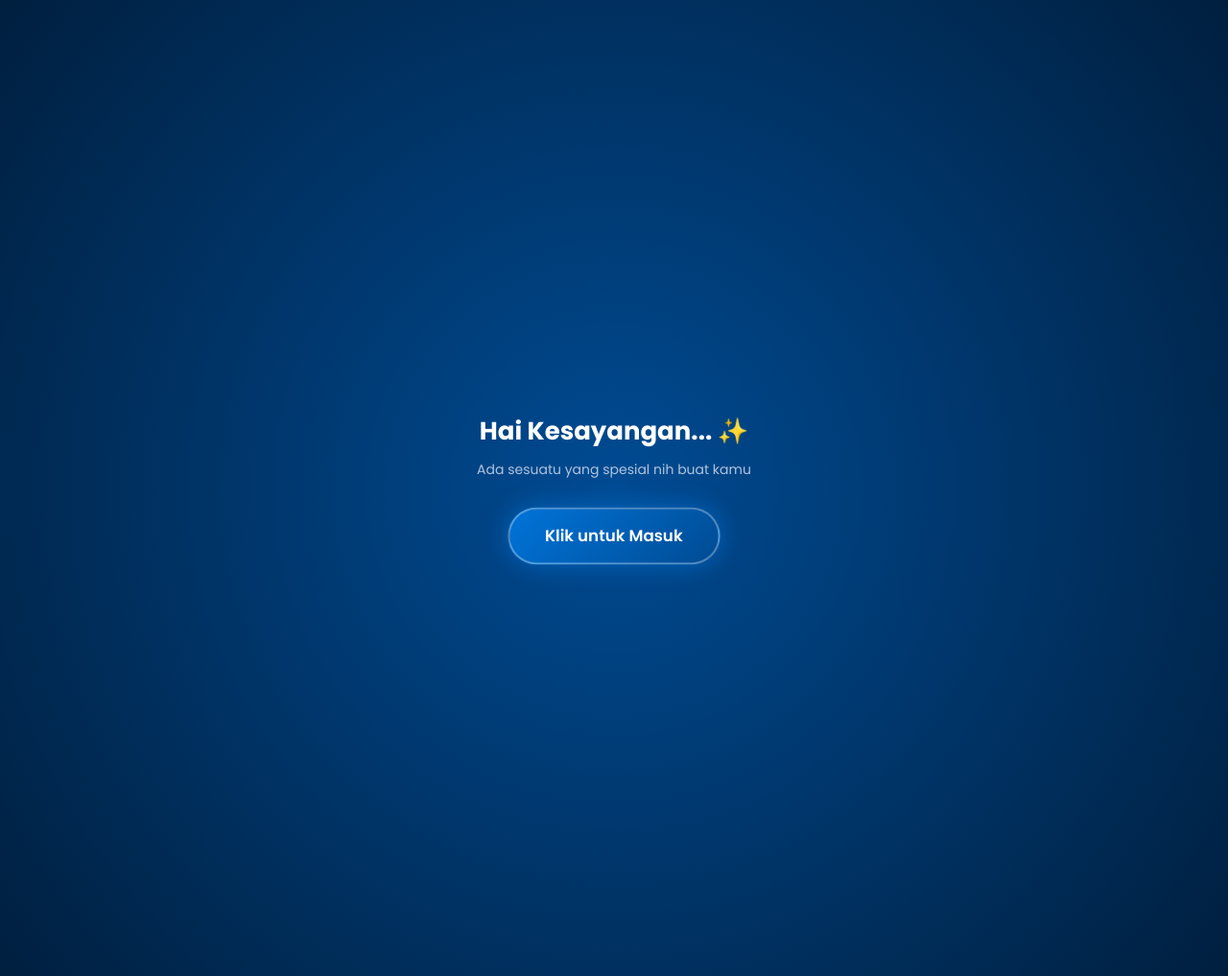
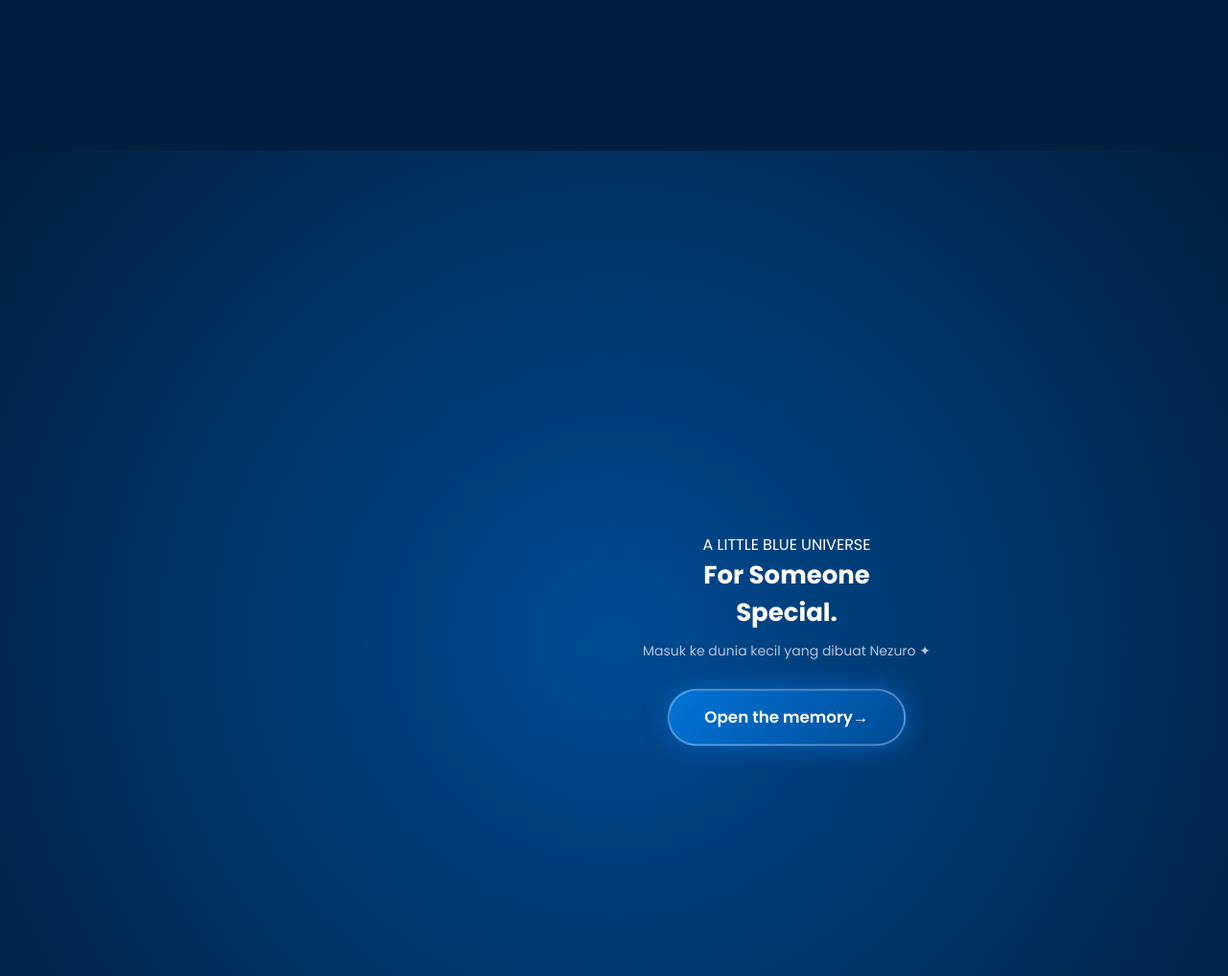
Before and after one commit to Nethrei/Nezza, a PHP site: page / in a window 1280 px wide. Shown: the whole page at 96% size. Run offline with PHP 8.4, Linux system fonts and the light colour scheme; a map, chart or similar area stays blank; some libraries are stand-ins or nearby versions.

Commit message:
Rombak total UI interaktif Sonic dan liquid navigation

```diff
--- a/index.php
+++ b/index.php
@@ -3,65 +3,99 @@
 <head>
 <meta charset="UTF-8">
 <meta name="viewport" content="width=device-width, initial-scale=1.0">
-    <title>Spesial Untukmu 💙</title>
+<meta name="theme-color" content="#07152f">
+<title>Nezuro • Blue Memories</title>
 <link rel="stylesheet" href="style.css">
 </head>
 <body>
+<canvas id="bg-canvas"></canvas>
+<div id="cursor-glow"></div>
+<div class="ambient ambient-one"></div><div class="ambient ambient-two"></div>
+
 <audio id="bg-music" src="Backstreet Boys - Shape of My Heart (Lyrics) - FirePlay (128k).mp3" loop></audio>
 
 <div id="landing-page">
+  <div class="landing-orbit"></div>
+  <div class="sonic-stage landing-sonic"><canvas id="sonic-canvas" width="360" height="360"></canvas></div>
   <div class="landing-content">
-            <h1>Hai Kesayangan... ✨</h1>
-            <p>Ada sesuatu yang spesial nih buat kamu</p>
-            <button id="enter-btn">Klik untuk Masuk</button>
+    <span class="eyebrow">A LITTLE BLUE UNIVERSE</span>
+    <h1>For Someone<br><span>Special.</span></h1>
+    <p>Masuk ke dunia kecil yang dibuat Nezuro ✦</p>
+    <button id="enter-btn"><span>Open the memory</span><b>→</b></button>
   </div>
 </div>
 
-    <button id="hamburger-btn" aria-label="Buka menu">
-        <span></span><span></span><span></span>
-    </button>
-    <button id="music-toggle-btn" aria-label="Kontrol musik">🎵</button>
+<header class="topbar">
+  <button id="menu-btn" class="glass-btn" aria-label="Buka menu"><i></i><i></i><i></i></button>
+  <div class="brand"><span class="brand-dot"></span> NEZURO</div>
+  <button id="music-toggle-btn" class="glass-btn" aria-label="Musik">♫</button>
+</header>
 
 <div id="sidebar-overlay"></div>
 <aside id="sidebar-menu">
-        <div class="sidebar-header">
-            <h3>Menu Kita</h3>
-            <button id="close-sidebar" aria-label="Tutup menu">&times;</button>
-        </div>
-        <ul class="sidebar-links">
-            <li><a href="#" class="nav-item" data-target="home-view">🏠 Halaman Utama</a></li>
-            <li><a href="#" class="nav-item" data-target="album-view">📸 Album Foto</a></li>
-            <li><a href="#" class="nav-item" data-target="kosong1-view">✨ Kosong</a></li>
-            <li><a href="#" class="nav-item" data-target="kosong2-view">✨ Kosong</a></li>
-        </ul>
-        <div class="sidebar-footer"><p>Dibuat dengan 💙 oleh <strong>Nezuro</strong></p></div>
+  <div class="sidebar-top"><strong>NEZURO</strong><button id="close-sidebar">×</button></div>
+  <p class="side-label">EXPLORE</p>
+  <nav>
+    <button class="nav-item active" data-target="home-view">⌂ <span>Home</span></button>
+    <button class="nav-item" data-target="album-view">▣ <span>Album</span></button>
+    <button class="nav-item" data-target="about-view">✦ <span>Our Story</span></button>
+  </nav>
+  <div class="side-card"><small>BLUE NOTE</small><p>“Setiap momen kecil punya tempatnya sendiri.”</p></div>
 </aside>
 
 <main id="content-area">
-        <section id="home-view" class="view-page">
-            <header class="hero-section">
-                <div class="main-photo-frame"><img src="IMG_20260731_204858.jpg" alt="Foto Utama"></div>
-                <div class="hero-text">
-                    <h2>Teruntuk Kamu, Rumah Pulangku 💙</h2>
-                    <p>Terima kasih ya udah jadi alasan aku tersenyum setiap hari. Web ini sengaja aku buat khusus untuk ngerangkum momen-momen indah kita.</p>
-                    <div class="badge-love">Forever with you</div>
+  <section id="home-view" class="view-page active">
+    <div class="hero-grid">
+      <div class="hero-copy reveal">
+        <span class="eyebrow">WELCOME TO OUR SPACE</span>
+        <h2>Kenangan yang<br><em>nggak biasa.</em></h2>
+        <p>Satu halaman untuk menyimpan foto, cerita, dan momen yang ingin tetap diingat.</p>
+        <button class="primary-btn" data-go="album-view">Lihat album <span>↗</span></button>
       </div>
-            </header>
-            <div class="section-title"><h2>Buku Kenangan Kita 📖</h2><p>Sentuh halamannya untuk membuka ceritanya</p></div>
-            <section class="scrapbook-section">
-                <div class="book-wrapper"><div class="book">
-                    <div class="page" id="page3"><div class="front paper"><img src="https://via.placeholder.com/200x200/0074D9/ffffff?text=Foto+3" alt="Foto 3"><p class="caption">Momen seru bareng kamu!</p></div><div class="back paper end-page"><h3>The End</h3><p>I Love You Forever! 🤍</p></div></div>
-                    <div class="page" id="page2"><div class="front paper"><img src="https://via.placeholder.com/200x200/004b93/ffffff?text=Foto+2" alt="Foto 2"><p class="caption">Jalan-jalan berdua ☕</p></div><div class="back paper"><h4 class="page-title">Catatan Kecil</h4><p class="page-desc">Ngobrol sama kamu selalu jadi obat paling ampuh buat aku.</p></div></div>
-                    <div class="page" id="page1"><div class="front cover"><div class="cover-icon">📖</div><h3>Album Kita</h3><p class="click-hint">Sentuh untuk buka</p></div><div class="back paper"><img src="https://via.placeholder.com/200x200/001f3f/ffffff?text=Foto+1" alt="Foto 1"><p class="caption">Awal mula kita ✨</p></div></div>
-                </div></div>
-            </section>
+      <div class="hero-visual reveal">
+        <div class="photo-glow"></div>
+        <div class="photo-card tilt-card"><img src="IMG_20260731_204858.jpg" alt="Foto utama Nezuro"><span class="photo-tag">MEMORY 01</span></div>
+        <div class="sonic-float"><canvas id="sonic-small" width="220" height="220"></canvas></div>
+        <div class="hero-orbit orbit-a"></div><div class="hero-orbit orbit-b"></div>
+      </div>
+    </div>
+    <div class="stats-row reveal">
+      <div><strong>01</strong><span>PHOTO<br>ARCHIVE</span></div>
+      <div><strong>∞</strong><span>GOOD<br>MEMORIES</span></div>
+      <div><strong>✦</strong><span>MADE BY<br>NEZURO</span></div>
+    </div>
+    <div class="quote-card reveal"><span>✦</span><p>“Bukan tentang seberapa banyak foto yang tersimpan, tapi tentang cerita di balik setiap foto.”</p></div>
   </section>
 
-        <section id="album-view" class="view-page"><div class="section-title"><h2>Album Foto Kita 📸</h2><p>Kumpulan kenangan manis berdua</p></div><div class="photo-grid"><img src="https://via.placeholder.com/200/0074D9/ffffff?text=Foto+A" alt="Grid 1"><img src="https://via.placeholder.com/200/004b93/ffffff?text=Foto+B" alt="Grid 2"><img src="https://via.placeholder.com/200/001f3f/ffffff?text=Foto+C" alt="Grid 3"><img src="https://via.placeholder.com/200/0074D9/ffffff?text=Foto+D" alt="Grid 4"></div></section>
-        <section id="kosong1-view" class="view-page"><div class="section-title"><h2>Halaman Kosong 1</h2><p>Nanti bisa diisi sesuatu di sini...</p></div></section>
-        <section id="kosong2-view" class="view-page"><div class="section-title"><h2>Halaman Kosong 2</h2><p>Nanti bisa diisi sesuatu di sini...</p></div></section>
-        <footer class="site-footer"><p>Created by <strong>Nezuro</strong> ✨</p></footer>
+  <section id="album-view" class="view-page">
+    <div class="section-head reveal"><span class="eyebrow">MEMORY ARCHIVE</span><h2>Album <em>Foto.</em></h2><p>Geser card atau tekan tombol untuk melihat koleksi.</p></div>
+    <div class="slider-wrap reveal">
+      <button class="slider-arrow prev" aria-label="Sebelumnya">←</button>
+      <div class="card-slider" id="card-slider">
+        <article class="memory-card"><div class="card-image"><img src="IMG_20260731_204858.jpg" alt="Memory 01"><span>01 / MEMORY</span></div><div class="card-body"><small>THE FIRST FRAME</small><h3>Awal yang indah.</h3><p>Satu foto, satu cerita, satu alasan untuk tersenyum.</p></div></article>
+        <article class="memory-card"><div class="card-image"><img src="IMG_20260731_204858.jpg" alt="Memory 02"><span>02 / MEMORY</span></div><div class="card-body"><small>BLUE MOMENT</small><h3>Sesederhana itu.</h3><p>Momen biasa yang berubah jadi kenangan luar biasa.</p></div></article>
+        <article class="memory-card"><div class="card-image"><img src="IMG_20260731_204858.jpg" alt="Memory 03"><span>03 / MEMORY</span></div><div class="card-body"><small>STAY HERE</small><h3>Keep this moment.</h3><p>Karena beberapa momen memang pantas disimpan lebih lama.</p></div></article>
+        <article class="memory-card"><div class="card-image"><img src="IMG_20260731_204858.jpg" alt="Memory 04"><span>04 / MEMORY</span></div><div class="card-body"><small>FOREVER BLUE</small><h3>One more chapter.</h3><p>Album ini masih punya ruang untuk cerita berikutnya.</p></div></article>
+      </div>
+      <button class="slider-arrow next" aria-label="Berikutnya">→</button>
+    </div>
+    <div class="slider-meta"><span id="slider-counter">01 / 04</span><div class="progress"><i id="slider-progress"></i></div><span>SWIPE →</span></div>
+  </section>
+
+  <section id="about-view" class="view-page">
+    <div class="story-card reveal"><span class="eyebrow">OUR STORY</span><h2>Made with<br><em>blue feelings.</em></h2><p>Web ini dibuat sebagai ruang kecil yang hidup: background bergerak mengikuti cursor, bintang-bintang melayang, Sonic berlari, dan navigasi bawah mengikuti halaman yang sedang dibuka.</p><button class="primary-btn" data-go="home-view">Kembali home <span>↗</span></button></div>
+    <div class="sonic-panel reveal"><canvas id="sonic-about" width="360" height="260"></canvas><div><small>RUN WITH THE MEMORIES</small><h3>Keep moving.</h3><p>Tap layar, gerakkan cursor, lalu lihat dunianya bereaksi.</p></div></div>
+  </section>
 </main>
+
+<nav id="liquid-nav" aria-label="Navigasi utama">
+  <div class="liquid-pill"></div>
+  <button class="liquid-item active" data-target="home-view"><span>⌂</span><b>Home</b></button>
+  <button class="liquid-item" data-target="album-view"><span>▣</span><b>Album</b></button>
+  <button class="liquid-item" data-target="about-view"><span>✦</span><b>Story</b></button>
+</nav>
+<div id="toast">Memory mode on ✦</div>
+<footer class="site-footer">NEZURO <span>•</span> BLUE MEMORIES</footer>
 <script src="script.js"></script>
 </body>
 </html>
```
Lines whose indentation alone changed are shown as unchanged.
